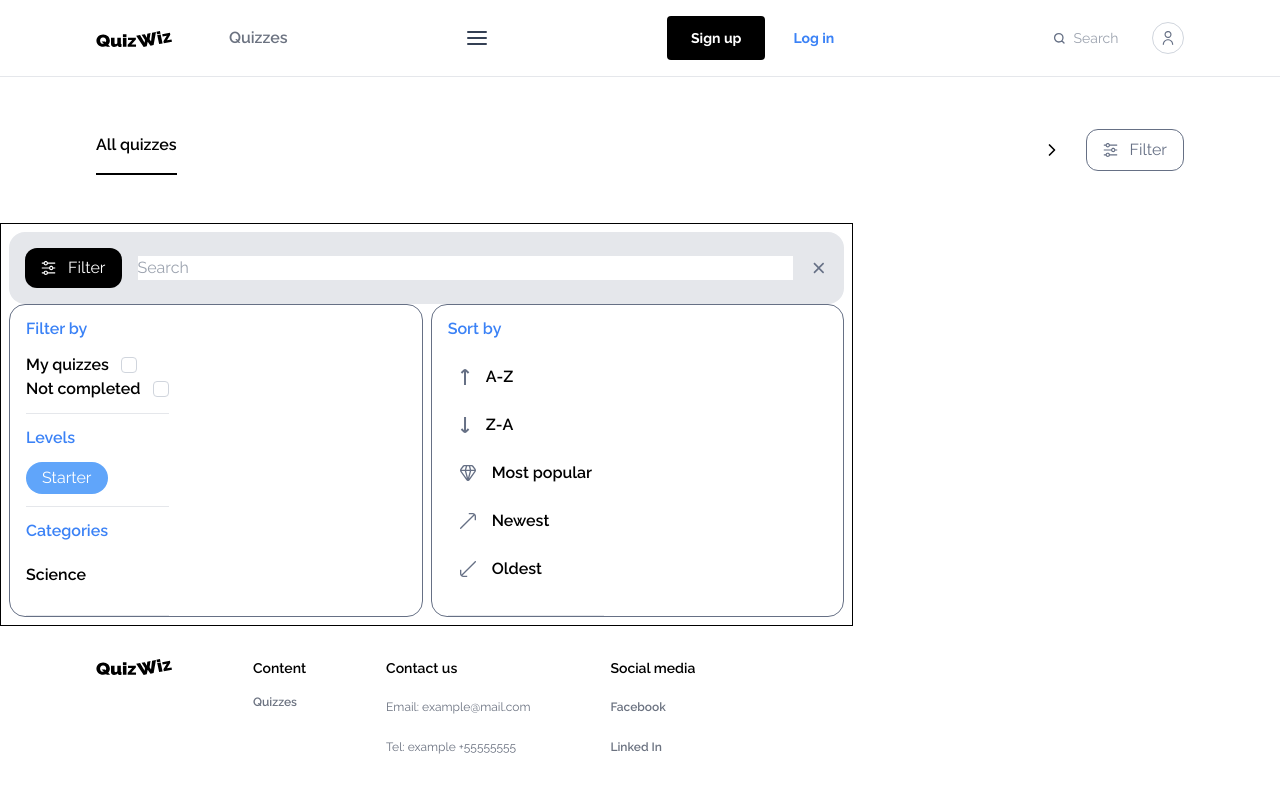
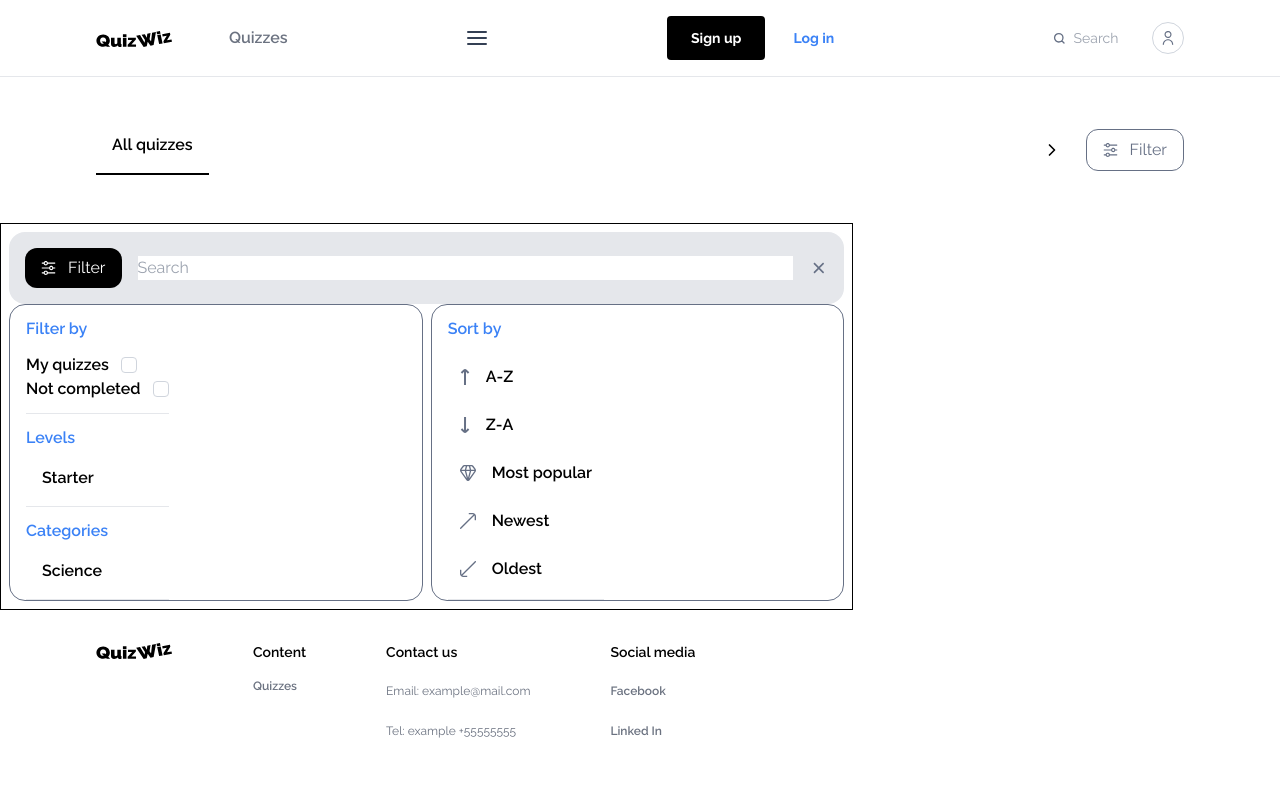
Before and after one commit to SousouBer/quizwiz-frontend, a Vue app: page /quizzes in a window 1280 px wide. Shown: the top 792 px of the page. Built offline with nearby package versions, Linux system fonts and the light colour scheme.

Commit message:
refactor: create one component for level and category chips

```diff
--- a/src/components/filter/FilterPanel.vue
+++ b/src/components/filter/FilterPanel.vue
@@ -1,26 +1,26 @@
 <template>
   <div class="flex items-center gap-4 px-24 py-12">
     <div class="flex items-center gap-6 w-11/12 overflow-hidden">
-      <FilterPanelButtonCategory />
+      <FilterPanelSelectionChip />
     </div>
     <div
       class="transition-all duration-300 ease-in-out hover:bg-gray-200 p-2 rounded-full cursor-pointer"
     >
       <IconCategorySlider />
     </div>
-    <FilterPanelButtonFilter />
+    <FilterPanelToggleFilter />
   </div>
 </template>
 
 <script>
-import FilterPanelButtonCategory from "@/components/ui/buttons/filterPanel/FilterPanelButtonCategory.vue";
-import FilterPanelButtonFilter from "@/components/ui/buttons/filterPanel/FilterPanelButtonFilter.vue";
+import FilterPanelToggleFilter from "@/components/filter/FilterPanelToggleFilter.vue";
 import IconCategorySlider from "@/components/icons/IconCategorySlider.vue";
+import FilterPanelSelectionChip from "@/components/filter/FilterPanelSelectionChip.vue";
 
 export default {
   components: {
-    FilterPanelButtonCategory,
-    FilterPanelButtonFilter,
+    FilterPanelToggleFilter,
+    FilterPanelSelectionChip,
     IconCategorySlider,
   },
 };
--- a/src/components/filter/FilterPanelModal.vue
+++ b/src/components/filter/FilterPanelModal.vue
@@ -3,7 +3,7 @@
     <div
       class="flex items-center justify-center gap-4 p-4 bg-gray-200 rounded-2xl"
     >
-      <FilterPanelButtonFilter :modalButtonFilter="true" class="bg-black" />
+      <FilterPanelToggleFilter :modalToggleButton="true" class="bg-black" />
       <input class="w-full" type="text" placeholder="Search" />
       <IconX class="w-6 h-6" />
     </div>
@@ -17,14 +17,14 @@
 <script>
 import FilterPanelModalFilterBy from "@/components/filter/FilterPanelModalFilterBy.vue";
 import FilterPanelModalSortBy from "@/components/filter/FilterPanelModalSortBy.vue";
-import FilterPanelButtonFilter from "@/components/ui/buttons/filterPanel/FilterPanelButtonFilter.vue";
+import FilterPanelToggleFilter from "@/components/filter/FilterPanelToggleFilter.vue";
 import IconX from "@/components/icons/IconX.vue";
 
 export default {
   components: {
     FilterPanelModalFilterBy,
     FilterPanelModalSortBy,
-    FilterPanelButtonFilter,
+    FilterPanelToggleFilter,
     IconX,
   },
 };
--- a/src/components/filter/FilterPanelModalFilterBy.vue
+++ b/src/components/filter/FilterPanelModalFilterBy.vue
@@ -9,13 +9,13 @@
         filterType="Levels"
         classNames="flex flex-wrap gap-2"
       >
-        <FilterPanelModalButtonLevel levelTitle="Starter" />
+        <FilterPanelSelectionChip label="Starter" :isModalChip="true" />
       </layouts-filter-and-sort-by>
       <layouts-filter-and-sort-by
         filterType="Categories"
         classNames="flex flex-wrap gap-2"
       >
-        <FilterPanelButtonCategory category="Science" :isModalButton="true" />
+        <FilterPanelSelectionChip label="Science" :isModalChip="true" />
       </layouts-filter-and-sort-by>
     </div>
   </layouts-filter-rounded-border>
@@ -25,16 +25,14 @@
 import LayoutsFilterRoundedBorder from "@/components/layouts/LayoutsFilterRoundedBorder.vue";
 import LayoutsFilterAndSortBy from "@/components/layouts/LayoutsFilterAndSortBy.vue";
 import FilterPanelModalCheckbox from "@/components/filter/FilterPanelModalCheckbox.vue";
-import FilterPanelModalButtonLevel from "@/components/ui/buttons/filterPanel/FilterPanelModalButtonLevel.vue";
-import FilterPanelButtonCategory from "@/components/ui/buttons/filterPanel/FilterPanelButtonCategory.vue";
+import FilterPanelSelectionChip from "@/components/filter/FilterPanelSelectionChip.vue";
 
 export default {
   components: {
     LayoutsFilterRoundedBorder,
+    FilterPanelSelectionChip,
     LayoutsFilterAndSortBy,
     FilterPanelModalCheckbox,
-    FilterPanelModalButtonLevel,
-    FilterPanelButtonCategory,
   },
 };
 </script>
--- /dev/null
+++ b/src/components/filter/FilterPanelSelectionChip.vue
@@ -0,0 +1,27 @@
+<template>
+  <span
+    :class="{
+      'border-b-2 border-black pt-2 pb-4 px-1 rounded-none': !isModalChip,
+    }"
+    class="cursor-pointer rounded-3xl px-4 py-1 font-semibold text-black whitespace-nowrap"
+  >
+    {{ label }}
+  </span>
+</template>
+
+<script>
+export default {
+  props: {
+    label: {
+      type: String,
+      default: "All quizzes",
+      required: true,
+    },
+    isModalChip: {
+      type: Boolean,
+      default: false,
+      required: true,
+    },
+  },
+};
+</script>
--- a/src/components/ui/buttons/filterPanel/FilterPanelButtonFilter.vue
+++ b/src/components/filter/FilterPanelToggleFilter.vue
@@ -2,14 +2,14 @@
   <div
     :class="{
       'cursor-pointer border border-grayish-blue transition-all duration-300 ease-in-out hover:bg-paleBlue':
-        !modalButtonFilter,
+        !modalToggleButton,
     }"
     class="relative flex items-center justify-center gap-3 px-4 py-2 rounded-xl"
   >
     <IconFilterSettings :color="filterIconColor" />
     <span
       :class="
-        modalButtonFilter ? 'text-white select-none' : 'text-grayish-blue'
+        modalToggleButton ? 'text-white select-none' : 'text-grayish-blue'
       "
       >Filter</span
     >
@@ -21,9 +21,10 @@ import IconFilterSettings from "@/components/icons/IconFilterSettings.vue";
 
 export default {
   props: {
-    modalButtonFilter: {
+    modalToggleButton: {
       type: Boolean,
       default: false,
+      required: true,
     },
   },
   components: {
@@ -32,7 +33,7 @@ export default {
 
   computed: {
     filterIconColor() {
-      return this.modalButtonFilter ? "#fff" : "#667085";
+      return this.modalToggleButton ? "#fff" : "#667085";
     },
   },
 };
--- a/src/components/ui/buttons/filterPanel/FilterPanelButtonCategory.vue
+++ /dev/null
@@ -1,24 +0,0 @@
-<template>
-  <button
-    :class="{ 'border-b-2 border-black': !isModalButton }"
-    class="pt-2 pb-4 font-semibold text-black whitespace-nowrap"
-  >
-    {{ category }}
-  </button>
-</template>
-
-<script>
-export default {
-  props: {
-    category: {
-      type: String,
-      default: "All quizzes",
-      required: true,
-    },
-    isModalButton: {
-      type: Boolean,
-      default: false,
-    },
-  },
-};
-</script>
--- a/src/components/ui/buttons/filterPanel/FilterPanelModalButtonLevel.vue
+++ /dev/null
@@ -1,16 +0,0 @@
-<template>
-  <button class="cursor-pointer bg-blue-400 text-white px-4 py-1 rounded-3xl">
-    {{ levelTitle }}
-  </button>
-</template>
-
-<script>
-export default {
-  props: {
-    levelTitle: {
-      type: String,
-      required: true,
-    },
-  },
-};
-</script>
```
